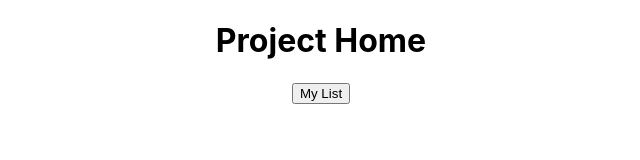
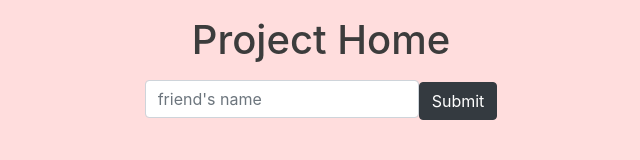
Before and after one commit to jcandyn/goodPals, a React app in the folder client/: page / in a window 1280 px wide. Shown: the whole page, without its empty margins (319-959 px from the left). Built offline with nearby package versions, Linux system fonts and the light colour scheme.

Commit message:
styled input box and added input handling event on submit

```diff
--- a/client/public/index.html
+++ b/client/public/index.html
@@ -15,6 +15,8 @@
       user's mobile device or desktop. See https://developers.google.com/web/fundamentals/web-app-manifest/
     -->
     <link rel="manifest" href="%PUBLIC_URL%/manifest.json" />
+    <!-- Boostrap css -->
+    <link rel="stylesheet" href="https://stackpath.bootstrapcdn.com/bootstrap/4.4.1/css/bootstrap.min.css" integrity="sha384-Vkoo8x4CGsO3+Hhxv8T/Q5PaXtkKtu6ug5TOeNV6gBiFeWPGFN9MuhOf23Q9Ifjh" crossorigin="anonymous">
     <!--
       Notice the use of %PUBLIC_URL% in the tags above.
       It will be replaced with the URL of the `public` folder during the build.
--- a/client/src/App/App.css
+++ b/client/src/App/App.css
@@ -1,3 +1,8 @@
+body {
+  background-color: #ffdddd;
+}
+
+
 .App {
   text-align: center;
 }
--- /dev/null
+++ b/client/src/App/Home.css
@@ -0,0 +1,4 @@
+h1 {
+   color: rgb(60, 60, 60);
+   margin: 1rem;
+}
--- /dev/null
+++ b/client/src/App/pages/AddFriend.js
@@ -0,0 +1,53 @@
+import React, { Component } from 'react';
+
+class AddFriend extends Component {
+  // Initialize the state
+  constructor(props){
+    super(props);
+    this.state = {value: ''};
+
+    this.handleChange = this.handleChange.bind(this);
+    this.handleSubmit = this.handleSubmit.bind(this);
+  }
+
+  handleChange(event) {
+    this.setState({value: event.target.value});
+  }
+
+  handleSubmit(event) {
+    alert('A name was submitted: ' + this.state.value);
+    event.preventDefault();
+  }
+
+  // Fetch the list on first mount
+  componentDidMount() {
+    // this.getList();
+  }
+
+  addFriend = () => {
+      alert('hi')
+    this.setState(state => ({
+      isToggleOn: !state.isToggleOn
+    }));
+  }
+
+
+  render() {
+    return (
+      <div className="AddFriend d-flex justify-content-center">
+        <div className="row">
+        <div className="input-group col-md-12">
+  <form onSubmit={this.handleSubmit}>
+  <label>
+    <input placeholder="friend's name" type="text" name="name" value={this.state.value} onChange={this.handleChange} className="form-control"/>
+  </label>
+  <input className="btn btn-dark" type="submit" value="Submit" />
+</form>
+  </div>
+</div>
+      </div>
+    );
+  }
+}
+
+export default AddFriend;
--- a/client/src/App/pages/Home.js
+++ b/client/src/App/pages/Home.js
@@ -1,18 +1,35 @@
 import React, { Component } from 'react';
 import { Link } from 'react-router-dom';
+import '../Home.css';
+import AddFriend from './AddFriend';
 
 
 class Home extends Component {
+
+  constructor(props){
+    super(props);
+    this.state = {value: ''};
+  }
+
+   // Retrieves the list of items from the Express app
+   getList = () => {
+    fetch('/api/getList')
+    .then(res => res.json())
+    .then(list => this.setState({ list }))
+  }
+
   render() {
+ const { list } = this.state;
     return (
     <div className="App">
       <h1>Project Home</h1>
       {/* Link to List.js */}
-      <Link to={'./list'}>
+      <AddFriend/>
+      {/* <Link to={'./list'}>
         <button variant="raised">
             My List
         </button>
-      </Link>
+      </Link> */}
     </div>
     );
   }
--- a/client/src/App/pages/List.js
+++ b/client/src/App/pages/List.js
@@ -1,4 +1,5 @@
 import React, { Component } from 'react';
+
 
 class List extends Component {
   // Initialize the state
@@ -26,6 +27,7 @@ class List extends Component {
 
     return (
       <div className="App">
+
         <h1>List of Items</h1>
         {/* Check to see if any items are found*/}
         {list.length ? (
```
